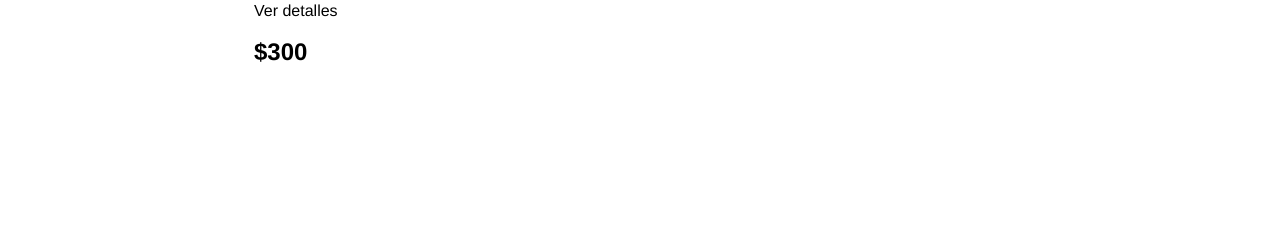
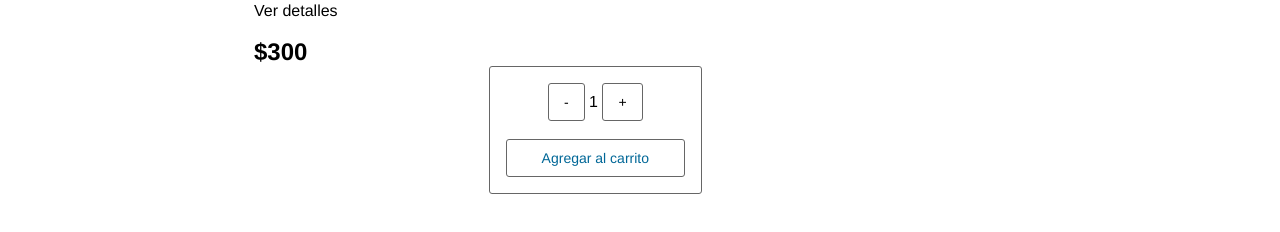
Before and after one commit to rubyg21/market-run-Galarraga, a React (Vite) app: page /detalle/1 in a window 1280 px wide. Shown: the part 466-698 px from the top of the page. Built offline with nearby package versions, Linux system fonts and the light colour scheme.

Commit message:
actualizo

```diff
--- a/src/App.jsx
+++ b/src/App.jsx
@@ -2,7 +2,7 @@ import './App.css'
 import NavBar from './components/NavBar/NavBar'
 import ItemListContainer from './components/ItemListContainer'
 import ItemDetailContainer from './components/ItemDetailContainer'
-import Cart from './Cart'
+import Cart from './components/Cart'
 import Contacto from './components/Contacto'
 
 
--- a/src/components/ItemCount.css
+++ b/src/components/ItemCount.css
@@ -1,5 +1,6 @@
 
 .counter{
+
 
   width: fit-content;
   margin: auto;
--- a/src/components/ItemDetail.jsx
+++ b/src/components/ItemDetail.jsx
@@ -1,6 +1,17 @@
 import React from 'react'
 import './itemDetail.css'
+import  ItemCount from './ItemCount'
+import { useState } from "react";
+import { Link } from 'react-router-dom'
+
 export const  ItemDetail = ({data}) => {
+
+    const [goToCart, SetgoToCart] = useState(false)
+
+    const onAdd = (quantity) =>{
+        SetgoToCart(true)
+        console.log(`Compraste ${quantity} unidades `);
+        }
 
   return (
     <div className='container'>
@@ -13,6 +24,16 @@ export const  ItemDetail = ({data}) => {
                 <br></br>
 
                 <h2> {data.pirce}  </h2>
+        <div className='goToCart' >
+            {
+             goToCart
+             ?  <Link  to='/cart' > <button> Terminar compra </button>  </Link>
+             :  <ItemCount initial={1} stock={10} onAdd={onAdd} />
+            }
+
+        </div>
+
+
 
             </div>
 
--- a/src/components/ItemListContainer.jsx
+++ b/src/components/ItemListContainer.jsx
@@ -1,6 +1,6 @@
 import React from 'react'
 import  "./ItemListContainer.css";
-import  ItemCount from './ItemCount'
+
 import ItemList from './ItemList'
 import { useState, useEffect } from 'react';
 import Spinner from './Spinner/Spinner'
@@ -46,9 +46,7 @@ function ItemListContainer({greeting}) {
 
   },[categoriaId])
 
-  const onAdd = (quantity) =>{
-    console.log(`Compraste ${quantity} unidades `);
-    }
+
 
   return (
     <>
@@ -57,7 +55,7 @@ function ItemListContainer({greeting}) {
     {/* listado de productos resposive */}
     <div className='container'>
 
-    <ItemCount initial={1} stock={10} onAdd={onAdd} />
+
 
     {data.length === 0 ? ( <Spinner /> ) : (  <ItemList  data={data} /> ) }
 
--- a/src/components/itemDetail.css
+++ b/src/components/itemDetail.css
@@ -23,6 +23,9 @@
     width: 200%;
 
 }
+.goToCart{
+    float: right;
+}
 
 @media screen and (max-width:768px){
     .container{
```
Also changed, not shown: src/components/Cart.jsx (renamed from src/Cart.jsx).
